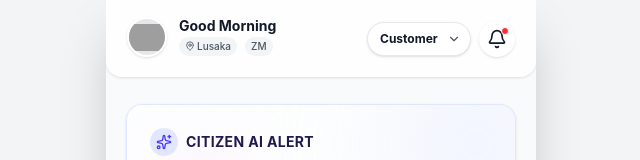
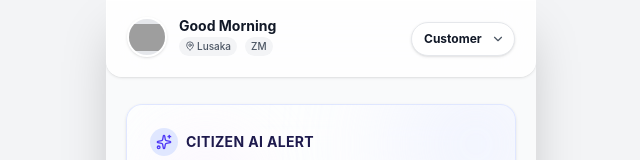
Before and after one commit to maheshsk4212/citizen-one, a React (Vite) app: page / in a window 1280 px wide. Shown: the top 160 px of the page, without its empty margins (319-959 px from the left). Built offline with nearby package versions, Linux system fonts and the light colour scheme; grey boxes are pictures that could not be loaded.

Commit message:
Remove notification bell from header

```diff
--- a/src/layouts/AppShell.jsx
+++ b/src/layouts/AppShell.jsx
@@ -101,11 +101,6 @@ export const AppShell = () => {
                                     </select>
                                     <ChevronDown size={14} className="absolute right-2.5 top-1/2 -translate-y-1/2 text-[var(--text-secondary)] pointer-events-none" />
                                 </div>
-
-                                <Link to="/notifications" className="p-2 rounded-full bg-[var(--surface)] text-[var(--text-main)] shadow-sm relative transition-transform active:scale-95">
-                                    <Bell size={20} />
-                                    <span className="absolute top-1.5 right-1.5 w-2 h-2 rounded-full bg-red-500 border border-white"></span>
-                                </Link>
                             </div>
                         </div>
                     </motion.header>
```
